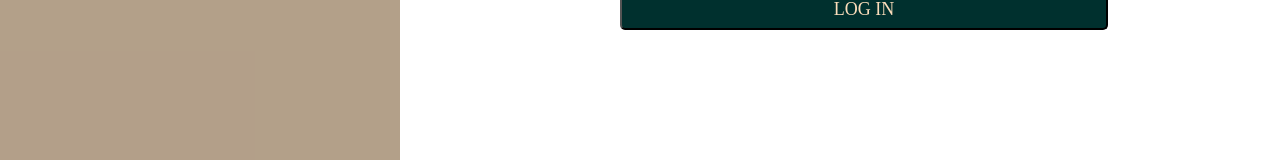
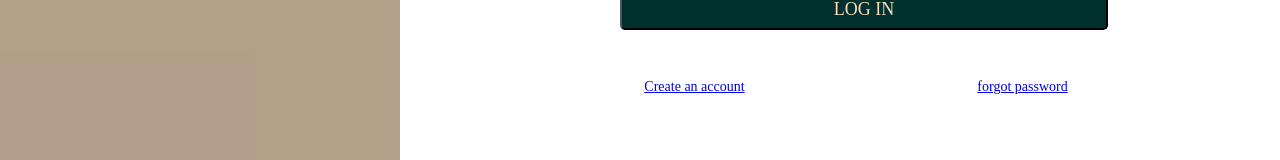
Before and after one commit to SamsonAyodele/Food-App, a React (Create React App) app in the folder food-app/: page /login in a window 1280 px wide. Shown: the part 458-618 px from the top of the page. Built offline with nearby package versions, Linux system fonts and the light colour scheme.

Commit message:
modified

```diff
--- a/food-app/src/App.css
+++ b/food-app/src/App.css
@@ -315,6 +315,19 @@ input {
   width: 488px;
 }
 
+.form--footer {
+  display: flex;
+  justify-content: space-around;
+  margin-top: 2.5rem;
+  font-family: 'Poppins';
+  font-style: normal;
+  font-weight: 400;
+  font-size: 14px;
+  line-height: 33px;
+  text-align: center;
+  color: rgba(0, 48, 46, 0.91);
+}
+
 input[type=text] {
   margin-top: 2rem;
 }
@@ -358,3 +371,19 @@ input[type=password] {
   color: #00302E;
   cursor: pointer;
 }
+
+.show--field {
+  position: absolute;
+  width: 37px;
+  height: 33px;
+  left: 1360px;
+  top: 350px;
+  font-family: 'Poppins';
+  font-style: normal;
+  font-weight: 400;
+  font-size: 14px;
+  line-height: 33px;
+  text-align: center;
+  color: #00302E;
+  cursor: pointer;
+}
--- a/food-app/src/Components/Form.js
+++ b/food-app/src/Components/Form.js
@@ -1,6 +1,7 @@
 import React from 'react'
 import { useState } from 'react'
 import { ToastContainer, toast } from 'react-toastify';
+import { Link } from 'react-router-dom';
 
 const Form = () => {
 
@@ -22,24 +23,32 @@ const Form = () => {
     }
   }
 
+  const [show, setShow] = useState(false)
+  const handleClick = () => {
+    setShow(!show)
+  }
+
   return (
         <div className='form'>
           <ToastContainer />
             <h1>WELCOME BACK!</h1>
             <form onSubmit={handleSubmit}>
-                <label>
                     <input type='text' name='email' value={inputs.email || ""} placeholder='enter your email'
                     onChange={handleChange}
                     />
-                </label><br/>
-                <label>
-                    <input type='password' name='password' value={inputs.password || ""} placeholder='enter your password'
+                <br/>
+                    <input type={ show ? 'text' : 'password'} name='password' value={inputs.password || ""} placeholder='enter your password'
                     onChange={handleChange}
                     />
-                </label> <br/>
+                    <span onClick={handleClick} className='show--field'>{ show ? 'Hide' : 'Show'}</span>
+                 <br/>
                 <button type='submit' className='submit--form'>LOG IN </button>
             </form>
+            <div className='form--footer'>
+              <Link to={'/signup'}><p>Create an account</p></Link>
 
+              <Link to={'/Home'}><p>forgot password</p></Link>
+            </div>
         </div>
   )
 }
--- a/food-app/src/Components/SignUpForm.js
+++ b/food-app/src/Components/SignUpForm.js
@@ -18,15 +18,15 @@ const SignUpForm = () => {
     sessionStorage.setItem('user', JSON.stringify(inputs))
     toast.success(`successfully signed up`)
 
-    setInterval(() => {
-      window.location ='/login'
-    }, 2000)
+    // setInterval(() => {
+    //   window.location ='/login'
+    // }, 2000)
   }
 
 
 
   const [show, setShow] = useState(false)
-  const handleShow = () => {
+  const handleClick = () => {
     setShow(!show)
   }
 
@@ -44,7 +44,7 @@ const SignUpForm = () => {
             <input type={ show ? 'text' : 'password'} name='password' value={inputs.password || ""} placeholder='Your password'
             onChange={handleChange}
             />
-            <span className='show--fields' onClick= {handleShow}>{ show ? "Hide" : "show" }</span>
+            <span className='show--fields' onClick= {handleClick}>{ show ? "Hide" : "Show" }</span>
             <br/>
             <button type='submit' className='submit--form'>SIGN UP</button>
         </form>
```
